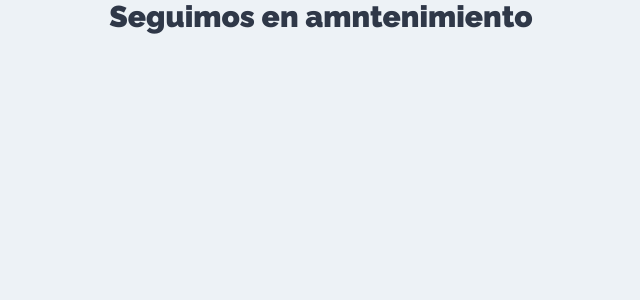
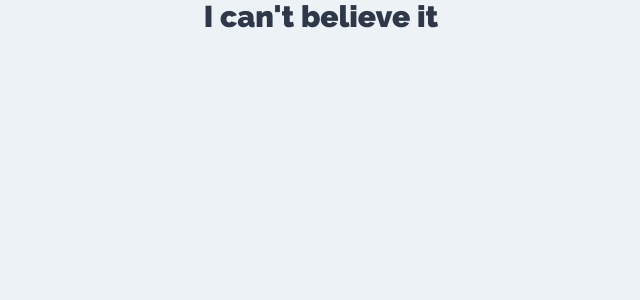
Before and after one commit to rodgober/inconverse, a React (Create React App) app: page / in a window 1280 px wide. Shown: the top 300 px of the page, without its empty margins (319-959 px from the left). Built offline with nearby package versions, Linux system fonts and the light colour scheme.

Commit message:
cambio mínimo

```diff
--- a/src/App.js
+++ b/src/App.js
@@ -5,7 +5,7 @@ import Proyectos from './components/proyectos/Proyectos';
 
 function App() {
   return (
-    <h1>Seguimos en amntenimiento</h1>
+    <h1>I can't believe it</h1>
   );
 }
 
```
